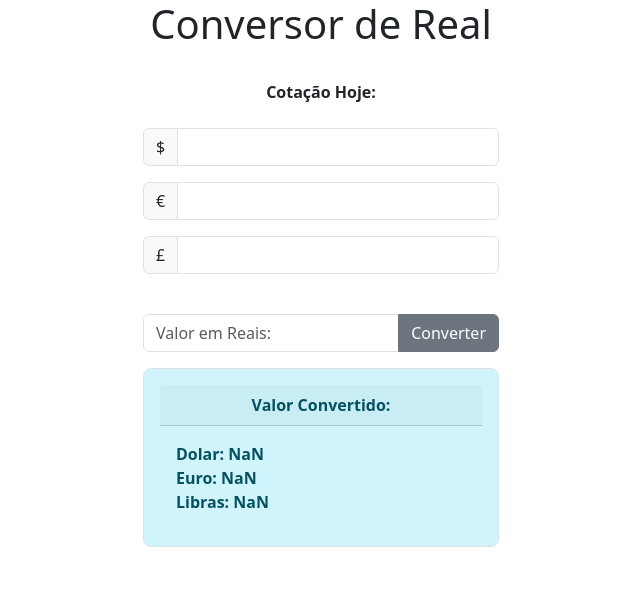
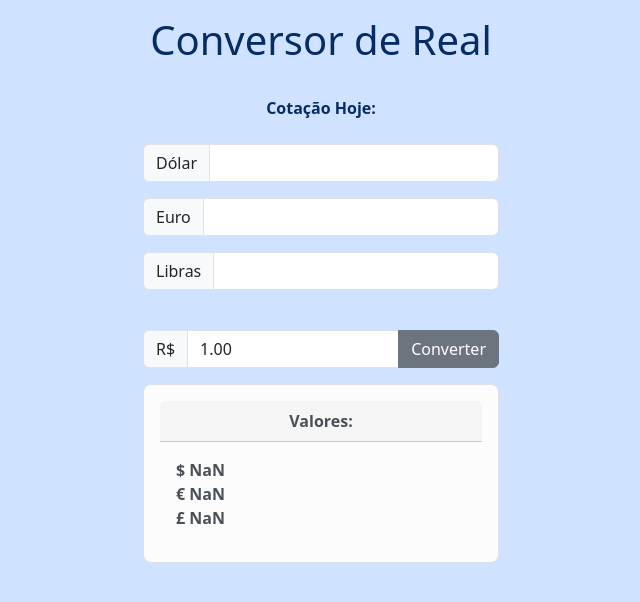
Before and after one commit to FelipeACamargo0907/Avaliacao_11_04_2023, a plain HTML site: page index.html in a window 1280 px wide. Both pictures are taken after a click on the button "Converter". Shown: the whole page, without its empty margins (319-959 px from the left). Drawn offline with nearby package versions, Linux system fonts and the light colour scheme.

Commit message:
Finalizacao do design e ultimas revisoes

```diff
--- a/index.html
+++ b/index.html
@@ -10,7 +10,7 @@
         integrity="sha384-KK94CHFLLe+nY2dmCWGMq91rCGa5gtU4mk92HdvYe+M/SXH301p5ILy+dN9+nJOZ" crossorigin="anonymous">
 </head>
 
-<body>
+<body class="p-3 text-primary-emphasis bg-primary-subtle">
     <div class="container">
 
         <div class="row justify-content-center">
@@ -20,32 +20,34 @@
 
                     <b>Cotação Hoje:</b><br><br>
                     <div class="input-group mb-3">
-                        <span class="input-group-text" id="inputGroup-sizing-default">$</span>
+                        <span class="input-group-text" id="inputGroup-sizing-default">Dólar</span>
                         <input type="number" class="form-control" id="dolar" aria-label="Sizing example input"
                             aria-describedby="inputGroup-sizing-default">
                     </div>
                     <div class="input-group mb-3">
-                        <span class="input-group-text" id="inputGroup-sizing-default">€</span>
+                        <span class="input-group-text" id="inputGroup-sizing-default">Euro</span>
                         <input type="number" class="form-control" id="euro" aria-label="Sizing example input"
                             aria-describedby="inputGroup-sizing-default">
                     </div>
                     <div class="input-group mb-3">
-                        <span class="input-group-text" id="inputGroup-sizing-default">£</span>
+                        <span class="input-group-text" id="inputGroup-sizing-default">Libras</span>
                         <input type="number" class="form-control" id="libras" aria-label="Sizing example input"
                             aria-describedby="inputGroup-sizing-default">
                     </div><br>
 
                     <div class="input-group mb-3">
+                        <span class="input-group-text" id="inputGroup-sizing-default">R$</span>
                         <input id="real" type="number" class="form-control" placeholder="Valor em Reais:"
-                            aria-label="Digite o Valor:" aria-describedby="button-addon2">
+                            aria-label="Digite o Valor:" aria-describedby="button-addon2" value="1.00">
                         <button class="btn btn-secondary" type="button" id="button-addon2"
                             onclick="Conversor()">Converter</button>
                     </div>
                 </div>
-                <div class="card p-3 text-info-emphasis -emphasis bg-info-subtle border border-primary-emphasis-subtle rounded-3">
-                    <div class="card-header text-center"><b>Valor Convertido:</b></div>
+                <div
+                    class="card p-3 text-light-emphasis -emphasis bg-light-subtle border border-emphasis-subtle rounded-3">
+                    <div class="card-header text-center"><b>Valores:</b></div>
                     <div class="card-body">
-                        <b class="card-text" id="resultado">Dolar: <br> Euro: <br> Libras: </b>
+                        <b class="card-text" id="resultado">$   <br> €<br> £</b>
                     </div>
                 </div>
             </div>
@@ -61,9 +63,9 @@
 
             var resultado = document.getElementById("resultado");
 
-            resultado.innerText = "Dolar: " + (real / dolar).toFixed(4)
-                + "\n" + "Euro: " + (real / euro).toFixed(4)
-                + "\n" + "Libras: " + (real / libra).toFixed(4);
+            resultado.innerText = "$ " + (real / dolar).toFixed(4)
+                + "\n" + "€ " + (real / euro).toFixed(4)
+                + "\n" + "£ " + (real / libra).toFixed(4);
         }
     </script>
 
```
